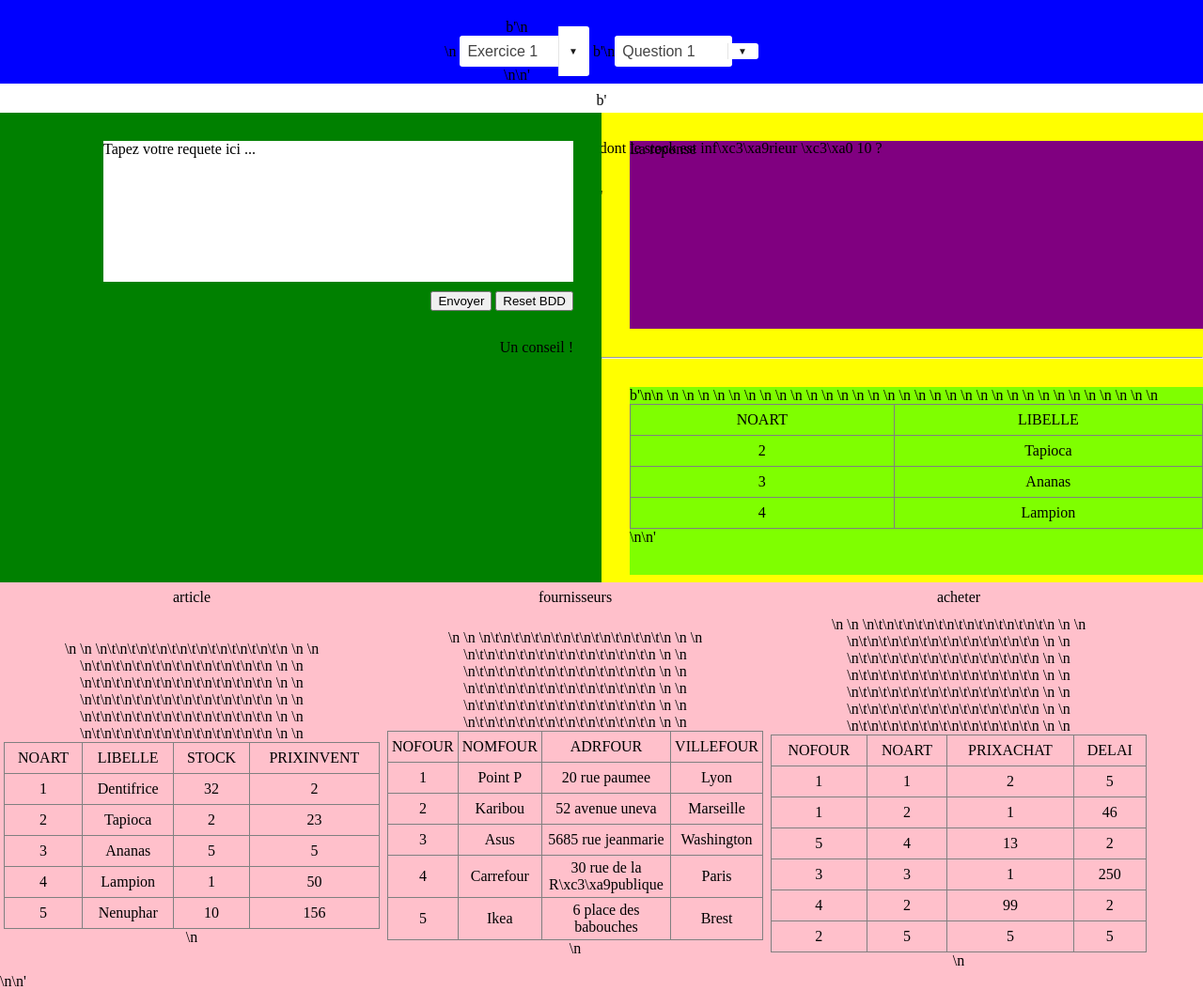
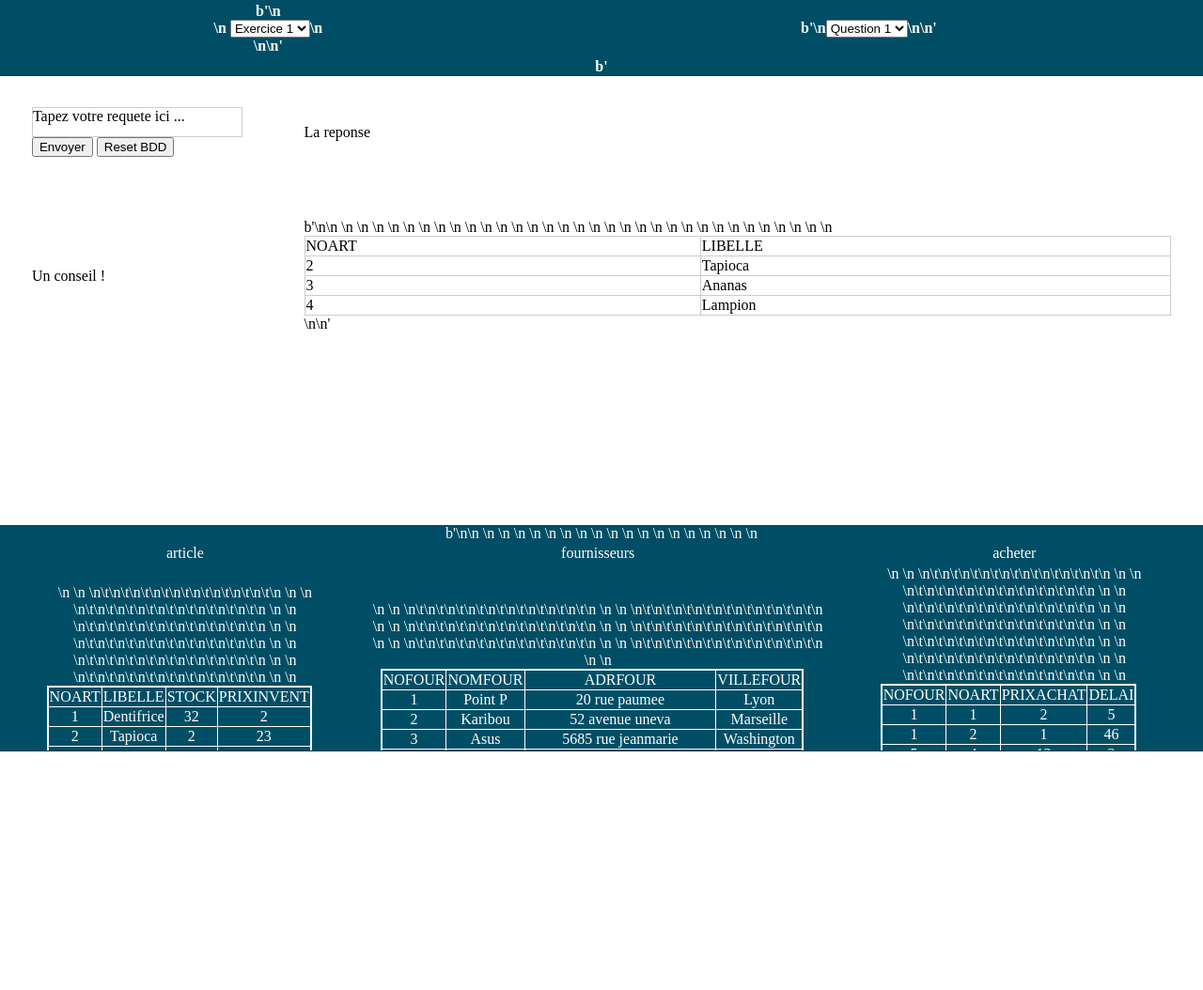
Before and after one commit to ujm-projet-l3info-2017/Groupe1, a Django app: page / in a window 1280 px wide. Shown: the whole page at 94% size. After the commit the page ends 800 px from the top, so only its background shows below. Run offline with Django 3.2, Linux system fonts and the light colour scheme; data comes from the database, SQL or seed files in the repository; both versions use the stored data as it was after the commit.

Commit message:
fix: css

```diff
--- a/static/website/css/index.css
+++ b/static/website/css/index.css
@@ -1,220 +1,125 @@
+/*===================================================*/
+/*                      General                      */
+/*===================================================*/
+
 body {
     background: #FFFFFF;
-    margin:0;
+    margin: 0;
 }
 
-.noBorder {
-    border: None;
-}
+/*===================================================*/
+/*                       Colors                      */
+/*===================================================*/
 
 .color-0 {
-    background: green;
+      background: green;
 }
 
 .color-1 {
-    background: orange;
+      background: orange;
 }
 
 .color-2 {
-    background: red;
+      background: red;
 }
 
-#header{
-    padding-top:20px;
-    height:100px;
-    background:blue;
-    text-align:center;
-}
-#question_label{
-    margin: auto;
-    vertical-align:middle;
-    display:block;
-    background:white;
-    height:35px;
-    line-height:2.2em;
-    min-width:100px;
+/*===================================================*/
+/*                       Header                      */
+/*===================================================*/
+
+#header {
+  position: absolute;
+  width: 100%;
+  height: 10%;
+  top: 0px;
+  left: 0px;
+  background-color: #004e65;
+  color: #FFF;
+  border-bottom: 1px solid #003848;
 }
 
-#input{
-    width:50%;
-    background:green;
-    min-height:500px;
-    position:absolute;
+#header table {
+  top: 0px;
+  width: 100%;
 }
 
-#input_text{
-    position:relative;
-    margin-top:30px;
-    margin-right:30px;
-    float:right;
-    height:150px;
-    background:white;
-    min-width:500px;
+#header tr {
+  text-align: center;
+  font-weight: bold;
 }
 
-#display_request{
-    display:block;
-    float:right;
-    width:50%;
-    background:yellow;
-    min-height:500px;
-}
-#form_submit{
-    clear:right;
-    float:right;
-    margin-top:10px;
-    margin-right:30px;
+/*===================================================*/
+/*                        Body                       */
+/*===================================================*/
+
+#table_body {
+  position: absolute;
+  width: 100%;
+  top: 10%;
+  left: 0;
+  height: 60%;
+  overflow: auto;
 }
 
-#hint{
-    min-height:150px;
-    margin-top:30px;
-    margin-right:30px;
-    clear:right;
-    float:right;
+#table_body table {
+  width: 100%;
 }
 
-#output_request{
-    margin-top:30px;
-    margin-left:30px;
-    margin-bottom:30px;
-    min-height:200px;
-    background:purple;
-}
-#expected_request{
-    margin-top:30px;
-    margin-left:30px;
-
-    min-height:200px;
-    background:chartreuse;
+#table_body table table {
+  border: 1px solid #CCC;
+  border-collapse: collapse;
 }
 
-#tables{
-    margin:auto;
-    margin-bottom:0;
-    background:pink;
+#table_body table table td {
+  border: 1px solid #CCC;
+  border-collapse: collapse;
 }
 
-
-
-
-/* http://red-team-design.developpez.com/tutoriels/css/donner-style-listes-deroulantes/ */
-
-.custom-dropdown--large {
-    font-size: 1.5em;
+#input {
+  padding: 2.5%;
+}
+#output_request {
+  padding: 2.5%;
+}
+#hint {
+  padding: 2.5%;
+}
+#expected_request {
+  padding: 2.5%;
 }
 
-.custom-dropdown--small {
-    font-size: .7em;
+#input_text {
+  border: 1px solid #CCC;
+  height: 30px;
 }
 
-.custom-dropdown__select{
-    font-size: inherit; /* inherit size from .custom-dropdown */
-    padding: .5em; /* add some space*/
-    margin: 0; /* remove default margins */
+/*===================================================*/
+/*                       Footer                      */
+/*===================================================*/
+
+#tables {
+  position: absolute;
+  left: 0px;
+  bottom: 0px;
+  width: 100%;
+  height: 30%;
+  text-align: center;
+  background-color: #004e65;
+  color: #FFF;
+  border-bottom: 1px solid #003848;
+  overflow: auto;
 }
 
-.custom-dropdown__select--white {
-    background-color: #fff;
-    color: #444;
-    width:125px;
+#tables table {
+  display: inline-block;
+  background-color: #004e65;
 }
 
-@supports (pointer-events: none) and
-((-webkit-appearance: none) or
- (-moz-appearance: none) or
- (appearance: none)) {
-
-    .custom-dropdown {
-        position: relative;
-        display: inline-block;
-        vertical-align: middle;
-    }
-
-    .custom-dropdown__select {
-        padding-right: 2.5em; /* accommodate with the pseudo elements for the dropdown arrow */
-        border: 0;
-        border-radius: 3px;
-        -webkit-appearance: none;
-        -moz-appearance: none;
-        appearance: none;
-    }
-
-    .custom-dropdown::before,
-    .custom-dropdown::after {
-        content: "";
-        position: absolute;
-        pointer-events: none;
-    }
-
-    .custom-dropdown::after { /*  Custom dropdown arrow */
-        content: "\25BC";
-        height: 1em;
-        font-size: .625em;
-        line-height: 1;
-        right: 1.2em;
-        top: 50%; margin-top: -.5em;
-    }
-
-    .custom-dropdown::before { /*  Custom dropdown arrow cover */
-        width: 2em;
-        right: 0; top: 0; bottom: 0;
-        border-radius: 0 3px 3px 0;
-    }
-
-    .custom-dropdown__select[disabled] {
-        color: rgba(0,0,0,.3);
-    }
-
-    .custom-dropdown.custom-dropdown--disabled::after {
-        color: rgba(0,0,0,.1);
-    }
-
-    /* White dropdown style */
-    .custom-dropdown--white::before {
-        top: .5em; bottom: .5em;
-        background-color: #fff;
-        border-left: 1px solid rgba(0,0,0,.1);
-    }
-
-    .custom-dropdown--white::after {
-        color: rgba(0,0,0,.9);
-    }
-
-    /* FF only temp fix */
-    @-moz-document url-prefix() {
-        .custom-dropdown__select              { padding-right: .9em }
-        .custom-dropdown--large .custom-dropdown__select { padding-right: 1.3em }
-        .custom-dropdown--small .custom-dropdown__select { padding-right: .5em }
-    }
+#tables table table {
+  border: 1px solid #FFF;
+  border-collapse: collapse;
 }
 
-
-/* https://www.xul.fr/css/table.php */
-table {
-    border-collapse:collapse;
-    width:100%;
-    max-width:700px;
-    min-width:400px;
-    text-align:center;
+#tables table table td {
+  border: 1px solid #FFF;
 }
-
-caption {
-    caption-side:bottom;
-    font-weight:bold;
-    font-style:italic;
-    margin:4px;
-}
-
-table, td {
-    border: 1px solid gray;
-}
-
-td {
-    height: 24px;
-    padding:4px;
-    vertical-align:middle;
-
-    text-align:center;
-    margin:auto;
-}
--- a/website/templates/website/index.html
+++ b/website/templates/website/index.html
@@ -14,51 +14,52 @@
 
   <body>
       <div id="header">
+      <table>
+      <tr>
+          <td id="exercise">
+	          {{exercice | safe}}
+	        </td>
+          <td id="question">
+		        {{question | safe}}
+	        </td>
+        </tr>
 
-      <span id="exercise" class="custom-dropdown custom-dropdown--white">
-	{{exercice | safe}}
-      </span>
-
-      <span id="question" class="custom-dropdown custom-dropdown--white">
-	{{question | safe}}
-      </span>
-
-      <div id="question_label">
+        <tr>
+	        <td id="question_label" colspan="2">
 	          {{label | safe}}
+	        </td>
+	      </tr>
+      </table>
       </div>
-
-    </div>
-
-
-    <div id="input">
+      <div id="table_body">
+	    <table>
+        <tr>
+	    	  <td id="input">
+	          <form>
 	            <div id="input_text" contenteditable="true" onkeyup="color()">Tapez votre requete ici ...</div>
-
-      <form id="form_submit">
+              <div id="input_predict"></div>
 	            <input type="button" onclick="get_request(); get_hint()" value="Envoyer" />
               <input type="button" onclick="reset_tables()" value="Reset BDD" />
 	          </form>
+	        </td>
+	        <td id="output_request">
+	          <p>La reponse</p>
+	        </td>
+	    	</tr>
 
-      <div id="hint">
+        <tr>
+          <td id="hint">
 		        Un conseil !
+	        </td>
+
+          <td id="expected_request">
+	          {{expected_request |safe }}
+	        </td>
+	      </tr>
+       </table>
        </div>
-
-
-    </div>
-    <div id="display_request">
-
-
-      <div id="output_request">
-	<p>La reponse</p>
-      </div>
-      <hr>
-      <div id="expected_request">
-	{{expected_request |safe }}
-      </div>
-    </div>
-
         <div id="tables">
           {{tables | safe}}
 	      </div>
   </body>
-
 </html>
--- a/website/templates/website/tables_exercise.html
+++ b/website/templates/website/tables_exercise.html
@@ -1,13 +1,13 @@
 {% if tables  %}
-<table class="noBorder">
+<table>
   <tr >
     {% for n in name %}
-    <td class="noBorder"> {{ n }} </td>
+    <td> {{ n }} </td>
     {% endfor %}
   </tr>
   <tr>
     {% for tab in tables  %}
-    <td class="noBorder">
+    <td>
     <table>
       <tr>
 	{% for cn in tab.0 %}
```
Also changed, not shown: db.sqlite3. Lines whose indentation alone changed are shown as unchanged.
